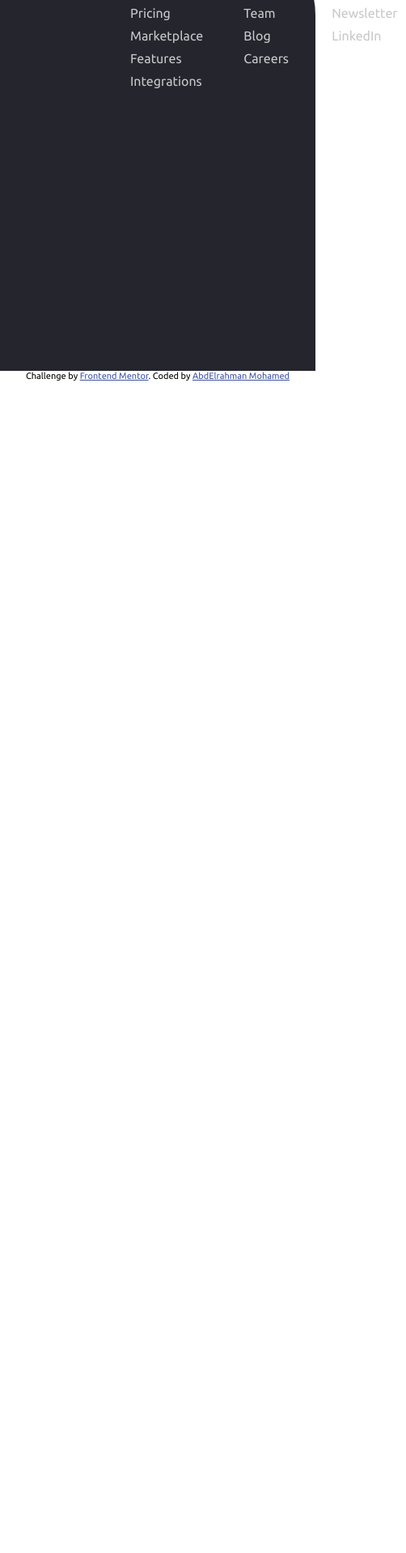
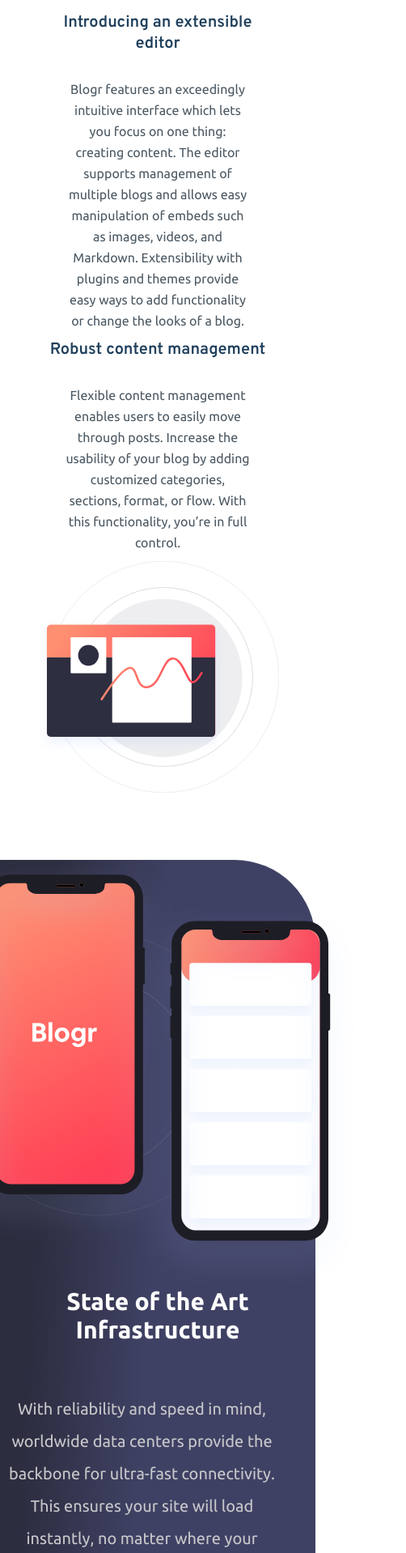
Before and after one commit to AbdAlrahmanmohamedelsayed/blogr-landing-page-main, a plain HTML site: page index.html in a window 390 px wide. Shown: the part 82-2000 px from the top of the page at 81% size, 502 px wide, since content can reach past the window. Before the commit the page ends 844 px from the top, so only its background shows below. Drawn offline with Linux system fonts and the light colour scheme.

Commit message:
uadate sections

```diff
--- a/Css/main.css
+++ b/Css/main.css
@@ -7,8 +7,10 @@
     --Grayishbluefootertext: hsl(240, 2%, 79%);
     --Verydarkgrayishbluebodycopy: hsl(207, 13%, 34%);
     --Verydarkblackbluefooterbackground: hsl(240, 10%, 16%);
+    --Verydarkgrayblue: hsl(237, 17%, 21%);
+    --Verydarkdesaturatedblue: hsl(237, 23%, 32%);
     --section-padding:60px;
-    --sectionmargin:60px;
+    --section-margin:60px;
     }
     /* End variables */
     /* Global ruls */
@@ -66,26 +68,116 @@
         text-align: center;
     }
     @media (min-width:768px){
-        Services  .special-header {
-            font-size: 60px;
-        }
-        Services  .special-header +p{
-            margin: -20px 0 0;
-        }
+
     }
     /* End Componant  */
+    h2{
+        text-align: center;
+        color: var(--Verydarkblueheadings);
+        font-size: 30px;
+        font-weight: 800;
+        margin-bottom: 30px;
+        font-family: 'Overpass', sans-serif;
+    }
+    .Section-3{
+        display: flex;
+        justify-content: space-around;
+        align-items: center;
+        height: 330px;
+        background-color: var(--Verydarkdesaturatedblue);
+        margin-bottom: var(--section-margin);
+        border-top-right-radius: 100px;
+        border-bottom-left-radius: 50px;
+        background: linear-gradient(93deg, rgba(44, 45, 63, 1) 15%, rgba(63, 65, 100, 1) 48%);
+
+    }
+    .Section-3 .image{
+        background-image: url('../images/bg-pattern-circles.svg');
+        background-size:350px;
+        background-position:left  ;
+        background-repeat: no-repeat;
+    }
+    .Section-3 img{
+        width: 500px;
+
+}
+     .Section-3  .text h3{
+        color: var(--Whitetext);
+        margin-bottom: 20px;
+        font-size: 30px;
+        font-family: 'Ubuntu', sans-serif;
+    }
+       .Section-3  .text p{
+        width: 550px;
+        margin-top: var(--section-margin);
+        font-size: 20px;
+        color: var(--Grayishbluefootertext);
+        line-height: 2em;
+    }
+    @media (max-width:767px){
+        .Section-3{
+            flex-direction: column;
+            margin-top: var(--section-margin);
+            height: fit-content;
+        }
+        .Section-3 .text p{
+            width: 90%;
+            text-align: center;
+        }
+        .Section-3 .text h3{
+            text-align: center;
+        }
+
+    }
+
+    /* ___________Section 4 _____________$$ ____________ Section 2_______________________ */
+    .Section-4 ,.Section-2{
+        display: flex;
+        justify-content: space-around;
+        align-items: center;
+    }
+    .Section-4{
+        padding-top: var(--section-padding);
+        margin-top:200px;
+    }
+    .Section-2 .image img{
+        width: 600px;
+    }
 
 
-/* stayel Name  */
+     .iamge img{
+        width: 600px;
+
+    }
+
+    .text h3{
+        color: var(--Verydarkblueheadings);
+        font-size: 30px;
+        font-weight: 800;
+        margin-bottom: 30px;
+        font-family: 'Overpass', sans-serif;
+    }
+   .text p{
+        width: 500px;
+        margin-bottom: 40px;
+        line-height: 26px;
+        font-size: 16px;
+        color: var(--Verydarkgrayishbluebodycopy);
+    }
+/* stayel Footer  */
 footer{
+    margin-top: var(--section-margin);
     background-color:var(--Verydarkblackbluefooterbackground);
     display: grid;
     grid-template-columns:repeat(4,1fr) ;
     gap: 30px;
     padding: 20px;
-    height: 500px;
+    height: 300px;
     border-top-right-radius:100px ;
 
+}
+footer img{
+    margin-left: 30px;
 }
 footer  h4{
     font-size: 18px;
@@ -97,5 +189,44 @@
     color: var(--Grayishbluefootertext);
     margin: 10px;
 }
+@media (max-width:767px){
+        footer{
+            grid-template-columns: repeat(1,1fr);
+            height: fit-content;
+        }
+        .Section-2,.Section-4{
+            flex-direction: column;
+            justify-content: center;
+            padding: 20px;
+            margin: 40px;
+        }
+
+        .Section-4 .text h3{
+            font-size: 20px;
+            text-align: center;
+            margin-top: var(--section-margin);
+        }
+        .Section-4 .text p{
+            text-align: center;
+            width: fit-content;
+            margin: 10px 20px;
+        }
+        .Section-4 img{
+            width: 400px;
+            margin: 0;
+        }
+        .Section-2 .image img{
+            width: 300px;
+        }
+        .Section-2 h3{
+            font-size: 20px;
+            text-align: center;
+    }
+    .Section-2 p{
+        text-align: center;
+        width: fit-content;
+        margin: 10px 20px;
+    }
+}
 .attribution { font-size: 11px; text-align: center; }
     .attribution a { color: hsl(228, 45%, 44%); }
--- a/index.html
+++ b/index.html
@@ -55,33 +55,65 @@
   Start for Free
   Learn More
 
-  Designed for the future
 
-  Introducing an extensible editor
-  Blogr features an exceedingly intuitive interface which lets you focus on one thing: creating content.
-  The editor supports management of multiple blogs and allows easy manipulation of embeds such as images,
-  videos, and Markdown. Extensibility with plugins and themes provide easy ways to add functionality or
-  change the looks of a blog.
 
-  Robust content management
-  Flexible content management enables users to easily move through posts. Increase the usability of your blog
-  by adding customized categories, sections, format, or flow. With this functionality, you’re in full control.
 
-  State of the Art Infrastructure
-  With reliability and speed in mind, worldwide data centers provide the backbone for ultra-fast connectivity.
-  This ensures your site will load instantly, no matter where your readers are, keeping your site competitive.
 
-  Free, open, simple
-  Blogr is a free and open source application backed by a large community of helpful developers. It supports
-  features such as code syntax highlighting, RSS feeds, social media integration, third-party commenting tools,
-  and works seamlessly with Google Analytics. The architecture is clean and is relatively easy to learn.
 
-  Powerful tooling
-  Batteries included. We built a simple and straightforward CLI tool that makes customization and deployment a breeze, but
-  capable of producing even the most complicated sites.
+
+
+
 
 
  -->
+  <h2>Designed for the future</h2>
+  <section class="Section-2">
+    <div class="text">
+      <h3>Introducing an extensible editor</h3>
+      <p> Blogr features an exceedingly intuitive interface which lets you focus on one thing: creating content.
+        The editor supports management of multiple blogs and allows easy manipulation of embeds such as images,
+        videos, and Markdown. Extensibility with plugins and themes provide easy ways to add functionality or
+        change the looks of a blog.</p>
+      <h3> Robust content management</h3>
+      <p> Flexible content management enables users to easily move through posts. Increase the usability of your blog
+        by adding customized categories, sections, format, or flow. With this functionality, you’re in full control.</p>
+    </div>
+    <div class="image">
+      <img src="images/illustration-editor-desktop.svg" alt="Image Not Found!">
+    </div>
+  </section>
+
+  <Section class="Section-3">
+    <div class="image">
+      <img src="images/illustration-phones.svg" alt="Image Not Found!">
+    </div>
+    <div class="text">
+      <h3>State of the Art Infrastructure</h3>
+      <p> With reliability and speed in mind, worldwide data centers provide the backbone for ultra-fast connectivity.
+        This ensures your site will load instantly, no matter where your readers are, keeping your site competitive.
+      </p>
+    </div>
+  </Section>
+  <Section class="Section-4">
+    <div class="imge">
+
+      <img src="images/illustration-laptop-desktop.svg" alt="Image Not Found!">
+    </div>
+    <div class="text">
+      <h3>Free, open, simple</h3>
+      <p> Blogr is a free and open source application backed by a large community of helpful developers. It supports
+        features such as code syntax highlighting, RSS feeds, social media integration, third-party commenting tools,
+        and works seamlessly with Google Analytics. The architecture is clean and is relatively easy to learn.
+      </p>
+
+      <h3>Powerful tooling</h3>
+      <p> Batteries included. We built a simple and straightforward CLI tool that makes customization and deployment a
+        breeze, but
+        capable of producing even the most complicated sites.
+      </p>
+    </div>
+
+  </Section>
   <footer>
     <div class="logo">
       <img src="images/logo.svg" alt="Image Not Found!">
```
